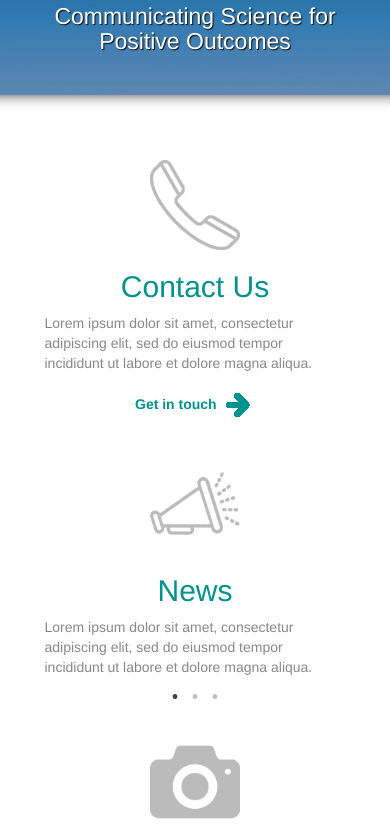
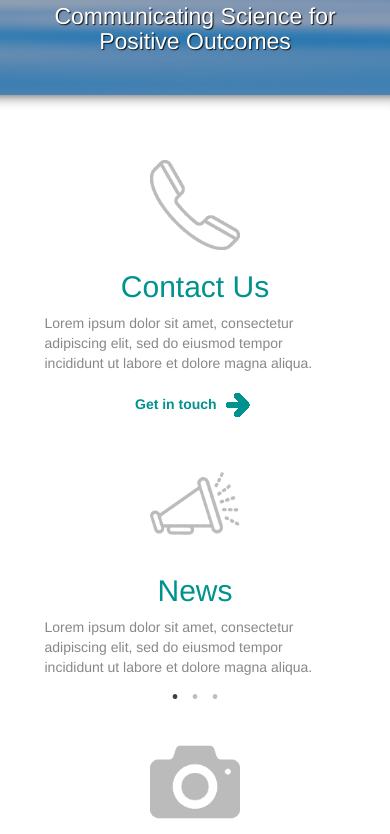
Before and after one commit to CurrrBell/SCGSite, a plain HTML site: page index.html in a window 390 px wide. Shown: the part 456-1290 px from the top of the page. Drawn offline with nearby package versions, Linux system fonts and the light colour scheme; a web font is replaced by a local one.

Commit message:
Attempt #5 at fixing index mobile bg
I had a sudden realization that I think it's the height of the page
causing the image to be fucked. Tried setting the height to 100vh, not
sure if that'll help at all.

```diff
--- a/css/style.css
+++ b/css/style.css
@@ -641,6 +641,11 @@ img.next-arrow{
     display: inline;
   }
 
+  .bg-image{
+    top: 0;
+    height: 100vh;
+  }
+
   #blurb-background{
     padding:30px;
     padding-top: 80px;
```
